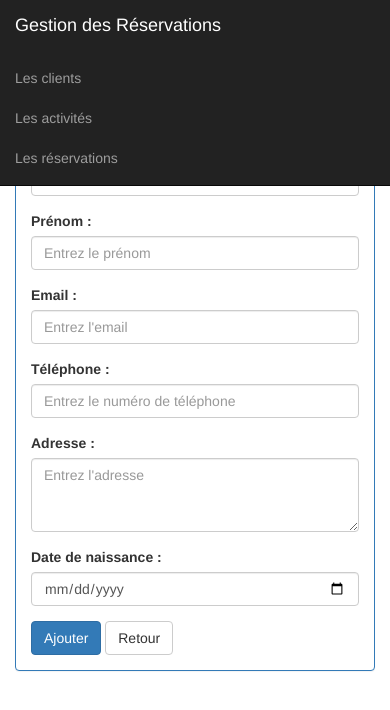
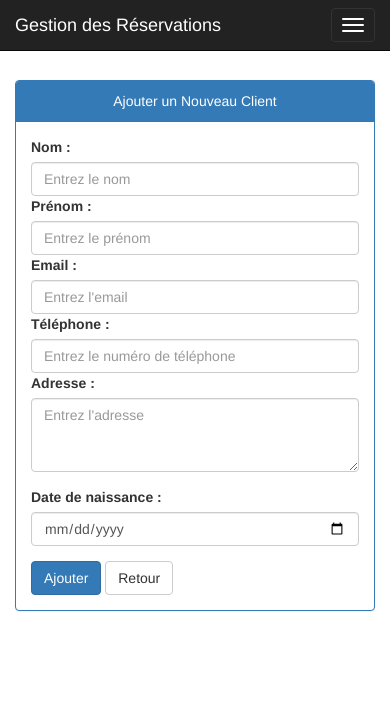
Before and after one commit to ichrakjaifra/gestion_reservation, a PHP site: page /nouveau_client.php in a window 390 px wide. Shown: the top 710 px of the page. Run offline with PHP 8.4, Linux system fonts and the light colour scheme.

Commit message:
Add responsive

```diff
--- a/nouveau_client.php
+++ b/nouveau_client.php
@@ -43,8 +43,14 @@ if(isset($_GET['action']) && $_GET['action']=='edit'){
 <nav class="navbar navbar-inverse navbar-fixed-top">
   <div class="container-fluid">
     <div class="navbar-header">
+    <button type="button" class="navbar-toggle" data-toggle="collapse" data-target="#navbarMenu">
+        <span class="icon-bar"></span>
+        <span class="icon-bar"></span>
+        <span class="icon-bar"></span>
+      </button>
       <a href="index.php" class="navbar-brand">Gestion des Réservations</a>
     </div>
+    <div class="collapse navbar-collapse" id="navbarMenu">
     <ul class="nav navbar-nav">
     <li><a href="index.php">Les clients</a></li>
     <li><a href="activites.php">Les activités</a></li>
@@ -55,24 +61,28 @@ if(isset($_GET['action']) && $_GET['action']=='edit'){
 
 <div class="container" style="margin-top: 80px;">
   <div class="panel panel-primary">
-    <div class="panel-heading"><?php echo $title; ?> un Nouveau Client</div>
+    <div class="panel-heading text-center"><?php echo $title; ?> un Nouveau Client</div>
     <div class="panel-body">
       <form action="index.php" method="POST">
-        <div class="form-group">
+      <div class="row">
+        <div class="col-md-6">
           <label for="nom">Nom :</label>
           <input type="text" class="form-control" name="nom" value="<?php echo $nom; ?>" placeholder="Entrez le nom" autocomplete="false">
         </div>
-        <div class="form-group">
+        <div class="col-md-6">
           <label for="prenom">Prénom :</label>
           <input type="text" class="form-control" name="prenom" value="<?php echo $prenom; ?>" placeholder="Entrez le prénom" autocomplete="false">
         </div>
-        <div class="form-group">
+        </div>
+        <div class="row">
+        <div class="col-md-6">
           <label for="email">Email :</label>
           <input type="email" class="form-control" name="email" value="<?php echo $email; ?>" placeholder="Entrez l'email" autocomplete="false">
         </div>
-        <div class="form-group">
+        <div class="col-md-6">
           <label for="telephone">Téléphone :</label>
           <input type="text" class="form-control" name="telephone" value="<?php echo $telephone; ?>" placeholder="Entrez le numéro de téléphone">
+        </div>
         </div>
         <div class="form-group">
           <label for="adresse">Adresse :</label>
```
